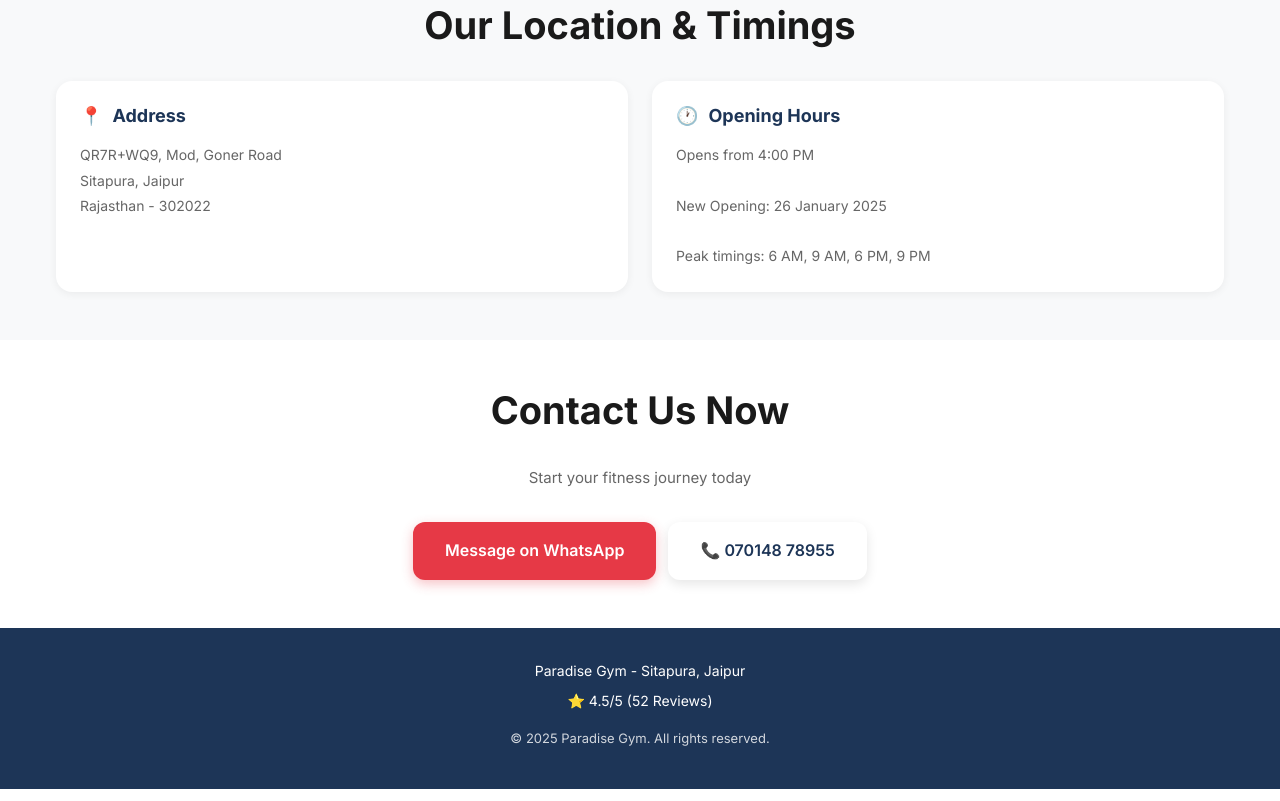
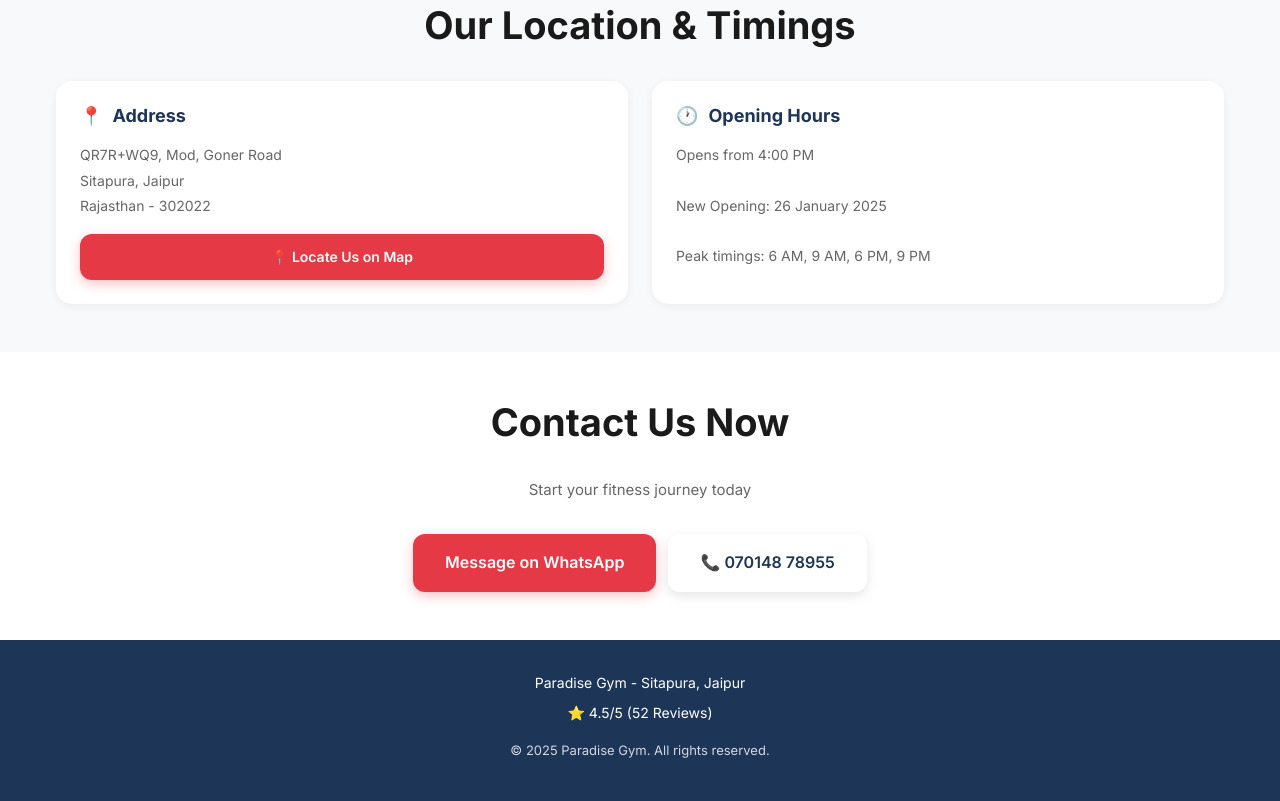
Before and after one commit to Imperatrix-Solutions/paradise-gym, a plain HTML site: page index.html in a window 1280 px wide. Shown: the part 2493-3294 px from the top of the page. Drawn offline with Linux system fonts and the light colour scheme.

Commit message:
Added location button

```diff
--- a/index.html
+++ b/index.html
@@ -657,6 +657,9 @@
                 <div class="location-item">
                     <h3>📍 <span data-en="Address" data-hi="पता">Address</span></h3>
                     <p>QR7R+WQ9, Mod, Goner Road<br>Sitapura, Jaipur<br>Rajasthan - 302022</p>
+                    <a href="https://maps.app.goo.gl/8avV2yZR6nsAfa9Y9" target="_blank" class="btn btn-primary" style="margin-top: 16px; padding: 12px 20px; font-size: 14px; width: 100%;" data-en="📍 Locate Us on Map" data-hi="📍 मैप पर लोकेट करें">
+                        📍 Locate Us on Map
+                    </a>
                 </div>
                 <div class="location-item">
                     <h3>🕐 <span data-en="Opening Hours" data-hi="खुलने का समय">Opening Hours</span></h3>
```
